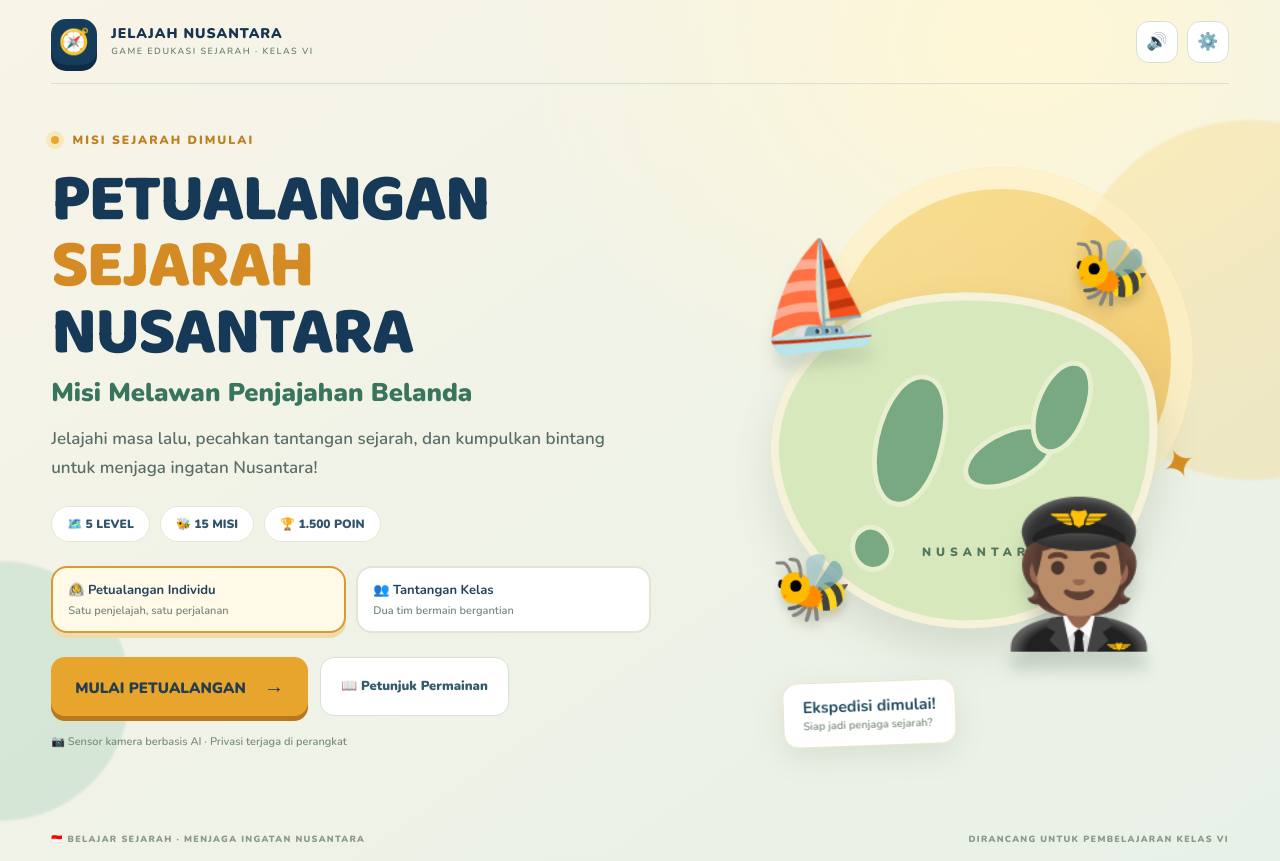
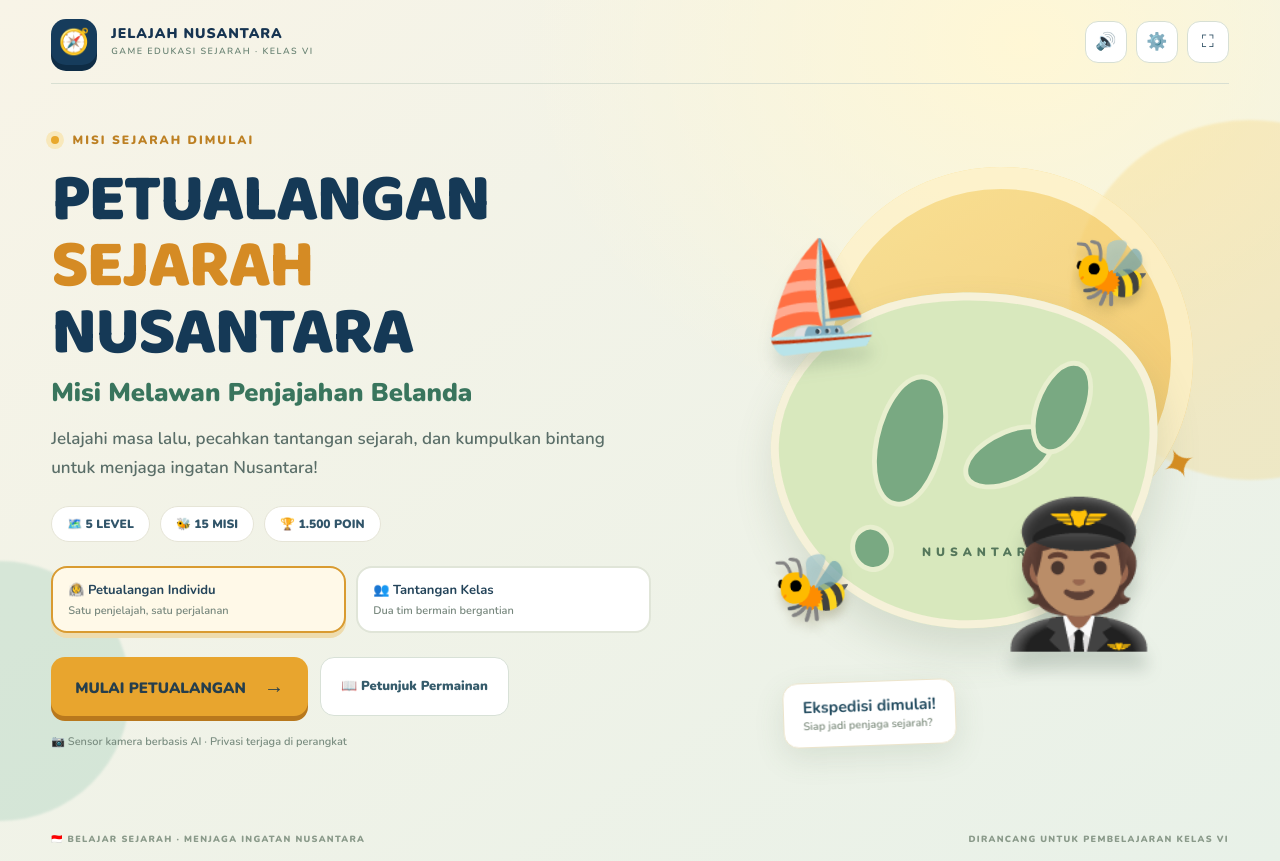
Before and after one commit to apluscourse-maksimalkanprestasimu/petualangan-sejarah-nusantara, a React (Vite) app: page / in a window 1280 px wide. Built offline with nearby package versions, Linux system fonts and the light colour scheme.

Commit message:
feat: add fullscreen and richer Nusantara scene

```diff
--- a/src/App.tsx
+++ b/src/App.tsx
@@ -92,7 +92,7 @@ export default function App(){
  const teamWinner=teams[0].score===teams[1].score?"Kedua tim bermain hebat! Hasilnya seri.":`${teams[0].score>teams[1].score?teams[0].name:teams[1].name} menjadi pemenang!`;
  return <main className="app-shell">
   <div className="sky-orb orb-one"/><div className="sky-orb orb-two"/>
-  <header className="topbar"><div className="brand-mark">🧭</div><div className="brand-copy"><b>JELAJAH NUSANTARA</b><span>GAME EDUKASI SEJARAH · KELAS VI</span></div><div className="top-actions"><button className="icon-btn" onClick={()=>setSound(s=>!s)} title="Pengaturan suara">{sound?"🔊":"🔇"}</button><button className="icon-btn" onClick={()=>setDiagnostics(d=>!d)} title="Diagnostik guru">⚙️</button>{phase!=="home"&&<button className="icon-btn" onClick={restart} title="Keluar">✕</button>}</div></header>
+  <header className="topbar"><div className="brand-mark">🧭</div><div className="brand-copy"><b>JELAJAH NUSANTARA</b><span>GAME EDUKASI SEJARAH · KELAS VI</span></div><div className="top-actions"><button className="icon-btn" onClick={()=>setSound(s=>!s)} title="Pengaturan suara">{sound?"🔊":"🔇"}</button><button className="icon-btn" onClick={()=>setDiagnostics(d=>!d)} title="Diagnostik guru">⚙️</button><button className="icon-btn" onClick={()=>{if(document.fullscreenElement)document.exitFullscreen();else document.documentElement.requestFullscreen?.();}} title="Layar penuh">⛶</button>{phase!=="home"&&<button className="icon-btn" onClick={restart} title="Keluar">✕</button>}</div></header>
   {phase==="home"&&<section className="home-screen">
     <div className="home-copy"><div className="eyebrow"><span/> MISI SEJARAH DIMULAI</div><h1>PETUALANGAN<br/><em>SEJARAH</em> NUSANTARA</h1><p className="subtitle">Misi Melawan Penjajahan Belanda</p><p className="intro">Jelajahi masa lalu, pecahkan tantangan sejarah, dan kumpulkan bintang untuk menjaga ingatan Nusantara!</p>
      <div className="home-stats"><span>🗺️ 5 LEVEL</span><span>🐝 15 MISI</span><span>🏆 1.500 POIN</span></div>
@@ -101,7 +101,7 @@ export default function App(){
      <div className="home-buttons"><button className="btn btn-primary btn-large" onClick={()=>{setPractice(false);setPhase("instructions");}}>MULAI PETUALANGAN <span>→</span></button><button className="btn btn-outline" onClick={()=>setPhase("instructions")}>📖 Petunjuk Permainan</button></div>
      <div className="small-print">📷 Sensor kamera berbasis AI · Privasi terjaga di perangkat</div>
     </div>
-    <div className="hero-art"><div className="sun-disc"/><div className="map-blob"><span className="island island-a"/><span className="island island-b"/><span className="island island-c"/><span className="island island-d"/><span className="map-label">NUSANTARA</span></div><div className="ship">⛵</div><div className="explorer">🧑🏽‍✈️</div><div className="bee bee-one">🐝</div><div className="bee bee-two">🐝</div><div className="floating-coin">✦</div><div className="hero-caption"><b>Ekspedisi dimulai!</b><span>Siap jadi penjaga sejarah?</span></div></div>
+    <div className="hero-art"><div className="sun-disc"/><div className="map-blob"><span className="island island-a"/><span className="island island-b"/><span className="island island-c"/><span className="island island-d"/><span className="map-label">NUSANTARA</span></div><div className="ship">⛵</div><div className="village-scene"><span>🏡</span><span>🏛️</span><span>🌴</span><span>🌾</span></div><div className="explorer">🧑🏽‍✈️</div><div className="bee bee-one">🐝</div><div className="bee bee-two">🐝</div><div className="floating-coin">✦</div><div className="hero-caption"><b>Ekspedisi dimulai!</b><span>Siap jadi penjaga sejarah?</span></div></div>
    </section>}
   <section className={phase==="instructions"?"setup-screen":"setup-screen setup-hidden"}>
     <div className="section-heading"><div className="eyebrow">SEBELUM BERANGKAT</div><h2>Siapkan penjelajahanmu!</h2><p>Gunakan jari telunjuk untuk memilih lebah jawaban. Tahan sebentar hingga lingkaran penuh.</p></div>
```
